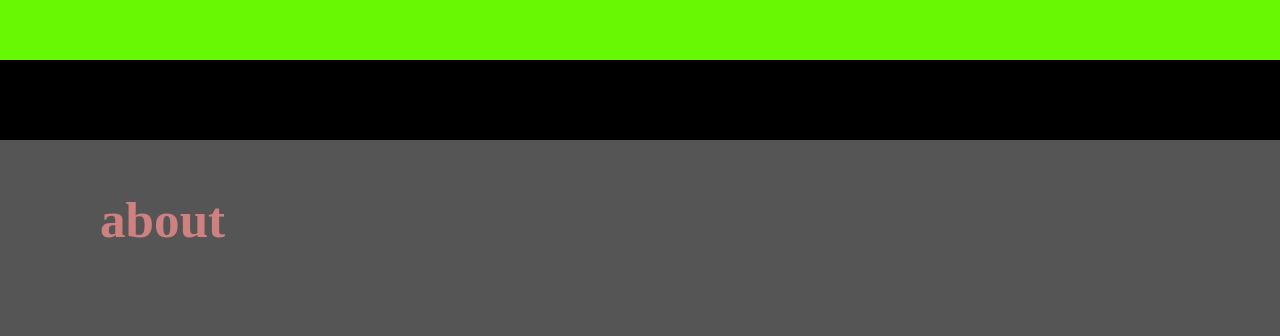
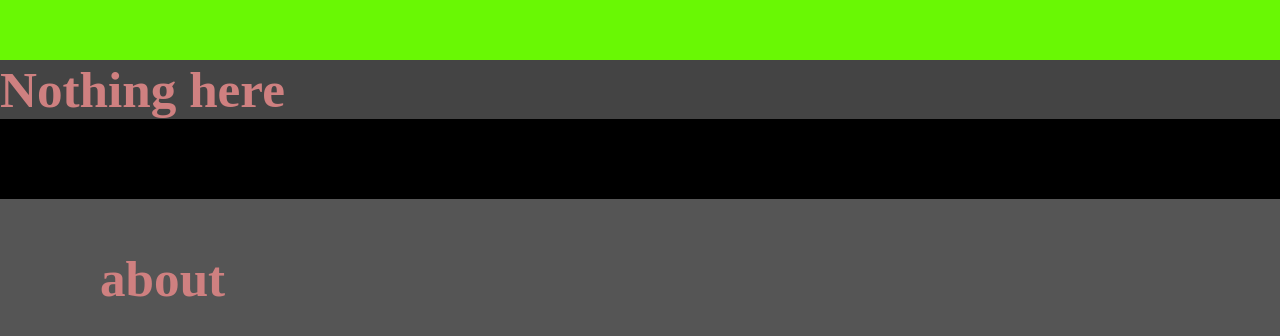
Before and after one commit to BhaduryCodes/BhaduryCodes.github.io, a plain HTML site: page index.html in a window 1280 px wide. Shown: the part 540-876 px from the top of the page. Drawn offline with Linux system fonts and the light colour scheme.

Commit message:
last and not least

```diff
--- a/index.html
+++ b/index.html
@@ -8,6 +8,7 @@
 </head>
 <body>
   <header></header>
+   <h1>Nothing here</h1>
   <nav></nav>
   <div id="about">
     <h1>about</h1>
```
Also changed, not shown: assets/images/Foto1.jpeg (added), assets/images/Foto2.jpeg (added), assets/images/Foto3.jpeg (added).
